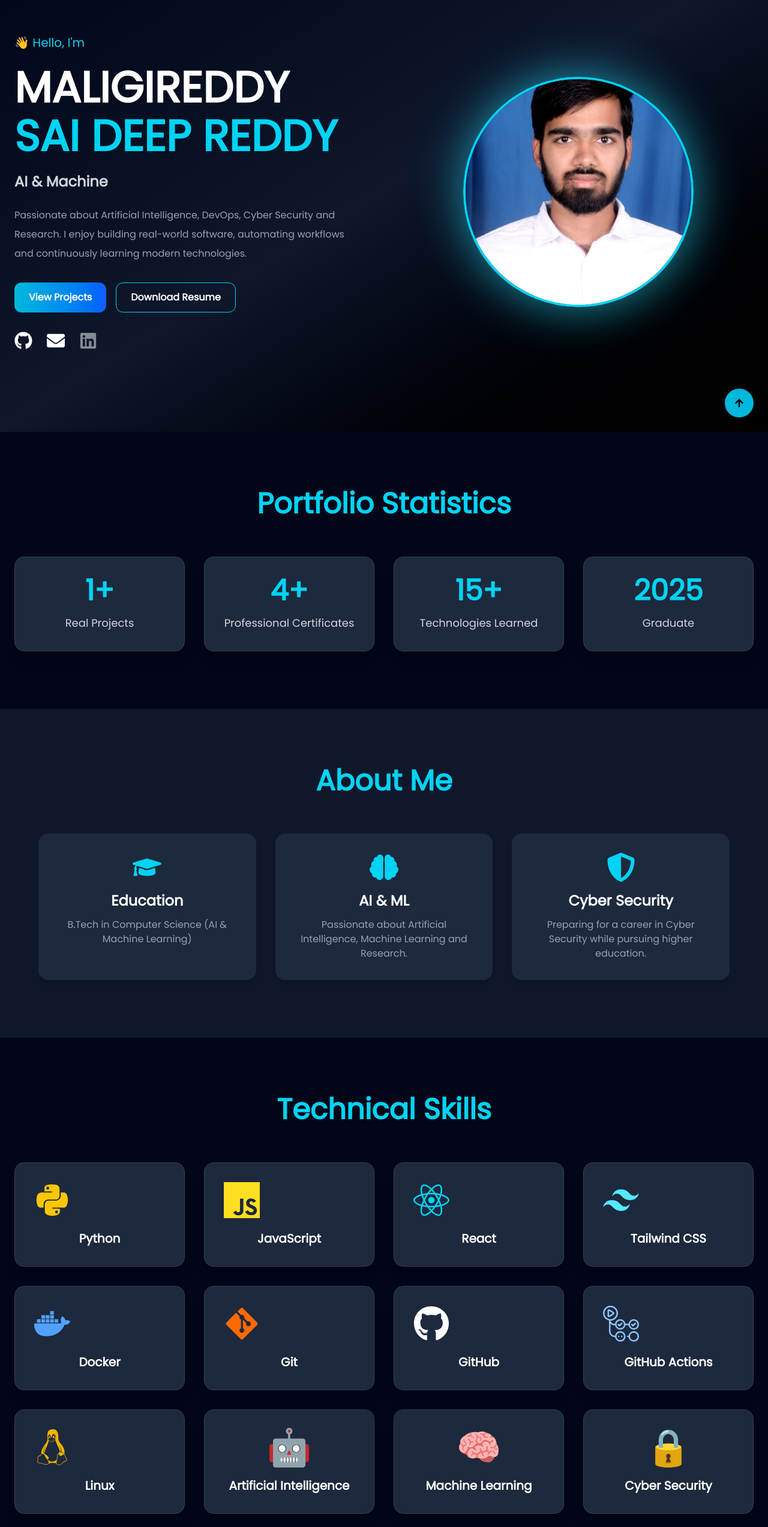
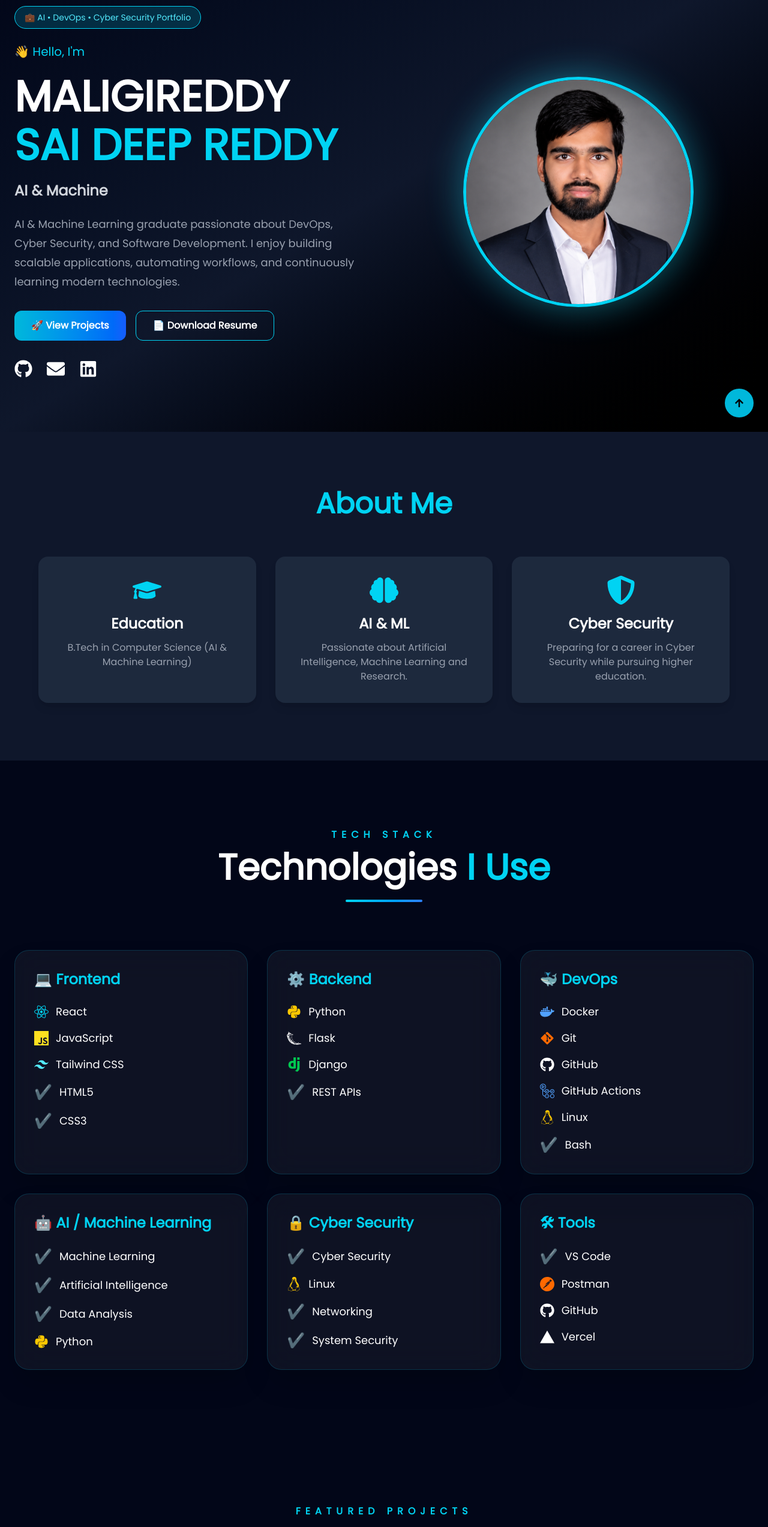
Before and after one commit to MALGIREDDY/portfolio, a React app: page / in a window 1280 px wide. Shown: the part 80-2626 px from the top of the page at 60% size. Built offline with nearby package versions, Linux system fonts and the light colour scheme; the HTML template or start-up script is replaced by a standard one.

Commit message:
Updated portfolio design and UI

```diff
--- a/src/App.jsx
+++ b/src/App.jsx
@@ -4,11 +4,9 @@ import Loader from "./components/Loader";
 
 import Navbar from "./components/Navbar";
 import Hero from "./components/Hero";
-import Stats from "./components/Stats";
 import About from "./components/About";
 import Skills from "./components/Skills";
 import Projects from "./components/Projects";
-import Achievements from "./components/Achievements";
 import Education from "./components/Education";
 import Certificates from "./components/Certificates";
 import Contact from "./components/Contact";
@@ -40,7 +38,6 @@ function App() {
 
       <Hero />
 
-      <Stats />
 
       <About />
 
@@ -48,7 +45,6 @@ function App() {
 
       <Projects />
 
-      <Achievements />
 
       <Education />
 
--- a/src/components/Contact.jsx
+++ b/src/components/Contact.jsx
@@ -1,48 +1,131 @@
 import { motion } from "framer-motion";
-import { FaEnvelope, FaGithub, FaMapMarkerAlt } from "react-icons/fa";
+import {
+  FaEnvelope,
+  FaGithub,
+  FaLinkedin,
+  FaMapMarkerAlt,
+  FaDownload,
+} from "react-icons/fa";
 
 function Contact() {
+  const contacts = [
+    {
+      title: "Email",
+      value: "saideepmalgireddy@gmail.com",
+      icon: <FaEnvelope />,
+      link: "mailto:saideepmalgireddy@gmail.com",
+    },
+    {
+      title: "GitHub",
+      value: "github.com/MALGIREDDY",
+      icon: <FaGithub />,
+      link: "https://github.com/MALGIREDDY",
+    },
+    {
+      title: "LinkedIn",
+      value: "Coming Soon",
+      icon: <FaLinkedin />,
+      link: "#",
+    },
+    {
+      title: "Location",
+      value: "Telangana, India",
+      icon: <FaMapMarkerAlt />,
+      link: "#",
+    },
+  ];
+
   return (
     <section
       id="contact"
-      className="bg-slate-950 text-white py-24 px-6"
+      className="bg-slate-950 text-white py-28 px-6"
     >
-      <div className="max-w-6xl mx-auto">
+      <div className="max-w-7xl mx-auto">
 
-        <motion.h2
+        {/* Heading */}
+
+        <motion.div
           initial={{ opacity: 0, y: -40 }}
           whileInView={{ opacity: 1, y: 0 }}
           transition={{ duration: 0.8 }}
-          className="text-5xl font-bold text-center text-cyan-400 mb-16"
+          className="text-center mb-20"
         >
-          Contact Me
-        </motion.h2>
 
-        <div className="bg-slate-800 rounded-2xl p-8 shadow-xl space-y-6">
+          <p className="uppercase tracking-[8px] text-cyan-400 font-semibold">
+            LET'S CONNECT
+          </p>
 
-          <div className="flex items-center gap-4">
-            <FaEnvelope className="text-cyan-400 text-2xl" />
-            <span>saideepmalgireddy@gmail.com</span>
-          </div>
+          <h2 className="text-5xl md:text-6xl font-black mt-3">
+            Get In
+            <span className="text-cyan-400"> Touch</span>
+          </h2>
 
-          <div className="flex items-center gap-4">
-            <FaGithub className="text-cyan-400 text-2xl" />
-            <a
-              href="https://github.com/MALGIREDDY"
-              target="_blank"
-              rel="noreferrer"
-              className="hover:text-cyan-400"
+          <div className="w-32 h-1 bg-gradient-to-r from-cyan-400 to-blue-500 rounded-full mx-auto mt-6"></div>
+
+          <p className="text-gray-400 mt-8 text-lg max-w-2xl mx-auto">
+            Interested in collaborating, discussing opportunities,
+            or just saying hello? Feel free to reach out.
+          </p>
+
+        </motion.div>
+
+        {/* Cards */}
+
+        <div className="grid md:grid-cols-2 gap-8">
+
+          {contacts.map((item, index) => (
+
+            <motion.a
+              key={item.title}
+              href={item.link}
+              target={item.link.startsWith("http") ? "_blank" : "_self"}
+              rel="noopener noreferrer"
+              initial={{ opacity: 0, y: 40 }}
+              whileInView={{ opacity: 1, y: 0 }}
+              transition={{ delay: index * 0.1 }}
+              whileHover={{
+                y: -8,
+                scale: 1.02,
+              }}
+              className="bg-white/5 backdrop-blur-xl border border-cyan-500/20 rounded-3xl p-8 shadow-2xl hover:border-cyan-400 transition-all duration-500"
             >
-              github.com/MALGIREDDY
-            </a>
-          </div>
 
-          <div className="flex items-center gap-4">
-            <FaMapMarkerAlt className="text-cyan-400 text-2xl" />
-            <span>Telangana, India</span>
-          </div>
+              <div className="text-5xl text-cyan-400 mb-6">
+                {item.icon}
+              </div>
+
+              <h3 className="text-2xl font-bold mb-2">
+                {item.title}
+              </h3>
+
+              <p className="text-gray-300 break-all">
+                {item.value}
+              </p>
+
+            </motion.a>
+
+          ))}
 
         </div>
+
+        {/* Resume Button */}
+
+        <motion.div
+          initial={{ opacity: 0 }}
+          whileInView={{ opacity: 1 }}
+          transition={{ delay: 0.5 }}
+          className="flex justify-center mt-16"
+        >
+
+          <button className="flex items-center gap-3 bg-gradient-to-r from-cyan-500 to-blue-600 px-8 py-4 rounded-xl font-semibold hover:scale-105 transition-all duration-300 shadow-lg">
+
+            <FaDownload />
+
+            Download Resume
+
+          </button>
+
+        </motion.div>
 
       </div>
     </section>
--- a/src/components/Footer.jsx
+++ b/src/components/Footer.jsx
@@ -1,54 +1,79 @@
-import { FaGithub, FaEnvelope, FaArrowUp } from "react-icons/fa";
+import { FaGithub, FaEnvelope, FaArrowUp, FaCode } from "react-icons/fa";
+import { motion } from "framer-motion";
 
 function Footer() {
   return (
-    <footer className="bg-slate-900 text-white py-10 border-t border-slate-700">
+    <footer className="bg-slate-950 text-white pt-16 pb-8">
+
+      {/* Top Divider */}
+      <div className="w-40 h-[2px] bg-gradient-to-r from-transparent via-cyan-400 to-transparent mx-auto mb-12"></div>
+
       <div className="max-w-7xl mx-auto px-6">
 
-        <div className="flex flex-col md:flex-row justify-between items-center gap-6">
+        <motion.div
+          initial={{ opacity: 0 }}
+          whileInView={{ opacity: 1 }}
+          transition={{ duration: 0.8 }}
+          className="text-center"
+        >
 
-          <div>
-            <h2 className="text-2xl font-bold text-cyan-400">
+          <h2 className="text-3xl md:text-4xl font-black text-cyan-400">
             MALIGIREDDY SAI DEEP REDDY
           </h2>
 
-            <p className="text-gray-400 mt-2">
-              AI & Machine Learning Graduate
+          <p className="text-gray-400 mt-4 text-lg">
+            AI • DevOps • Cyber Security • Machine Learning
           </p>
-          </div>
 
-          <div className="flex gap-6 text-3xl">
+          <p className="text-gray-500 mt-6 max-w-2xl mx-auto leading-8">
+            Thank you for visiting my portfolio.
+            I'm passionate about building modern software,
+            solving real-world problems, and continuously
+            learning new technologies.
+          </p>
+
+        </motion.div>
+
+        {/* Social Icons */}
+
+        <div className="flex justify-center gap-8 mt-10 text-3xl">
 
           <a
             href="mailto:saideepmalgireddy@gmail.com"
-              className="hover:text-cyan-400 transition"
+            className="hover:text-cyan-400 hover:scale-125 transition-all duration-300"
           >
             <FaEnvelope />
           </a>
 
           <a
-              href="https://github.com/YOUR_GITHUB_USERNAME"
+            href="https://github.com/MALGIREDDY"
             target="_blank"
-              rel="noreferrer"
-              className="hover:text-cyan-400 transition"
+            rel="noopener noreferrer"
+            className="hover:text-cyan-400 hover:scale-125 transition-all duration-300"
           >
             <FaGithub />
           </a>
 
           <a
-              href="#"
-              className="hover:text-cyan-400 transition"
+            href="#home"
+            className="hover:text-cyan-400 hover:scale-125 transition-all duration-300"
           >
             <FaArrowUp />
           </a>
 
         </div>
 
+        {/* Tech Stack */}
+
+       <div className="text-center mt-10">
+  <p className="text-cyan-400 font-semibold">
+    Open to Internship • Full-Time • Research Opportunities
+  </p>
 </div>
 
-        <hr className="my-8 border-slate-700" />
+        <hr className="border-slate-800 my-10" />
 
-        <p className="text-center text-gray-500">
+        <p className="text-center text-gray-500 text-sm">
           © 2026 MALIGIREDDY SAI DEEP REDDY. All Rights Reserved.
         </p>
 
--- a/src/components/Hero.jsx
+++ b/src/components/Hero.jsx
@@ -9,29 +9,28 @@ function Hero() {
       id="home"
       className="relative min-h-screen bg-gradient-to-br from-slate-950 via-slate-900 to-black text-white flex items-center overflow-hidden"
     >
-      {/* Animated Particle Background */}
-      <div className="absolute inset-0 -z-20">
-      </div>
-
-      {/* Glow Background */}
+      {/* Background Glow */}
       <div className="absolute inset-0 -z-10">
-
         <div className="absolute top-20 left-20 w-80 h-80 bg-cyan-500/20 rounded-full blur-3xl animate-pulse"></div>
 
         <div className="absolute bottom-20 right-20 w-96 h-96 bg-blue-500/20 rounded-full blur-3xl animate-pulse"></div>
-
       </div>
 
       <div className="max-w-7xl mx-auto px-6 w-full relative z-10">
 
         <div className="grid md:grid-cols-2 gap-16 items-center">
 
-          {/* LEFT */}
+          {/* LEFT SIDE */}
+
           <motion.div
             initial={{ opacity: 0, x: -80 }}
             animate={{ opacity: 1, x: 0 }}
             transition={{ duration: 1 }}
           >
+
+            <div className="inline-block bg-cyan-500/20 border border-cyan-400 text-cyan-300 px-4 py-2 rounded-full text-sm mb-6">
+              💼 AI • DevOps • Cyber Security Portfolio
+            </div>
 
             <p className="text-cyan-400 text-xl mb-4">
               👋 Hello, I'm
@@ -62,26 +61,22 @@ function Hero() {
 
             </div>
 
-            <p className="text-gray-400 mt-6 max-w-xl leading-8">
-              Passionate about Artificial Intelligence, DevOps,
-              Cyber Security and Research.
-              I enjoy building real-world software,
-              automating workflows and continuously
-              learning modern technologies.
+            <p className="text-gray-400 mt-6 max-w-xl leading-8 text-lg">
+              AI & Machine Learning graduate passionate about
+              DevOps, Cyber Security, and Software Development.
+              I enjoy building scalable applications,
+              automating workflows, and continuously learning
+              modern technologies.
             </p>
 
             <div className="flex flex-wrap gap-4 mt-8">
 
-              <button className="bg-gradient-to-r from-cyan-500 to-blue-600 hover:scale-105 hover:shadow-cyan-500/50 hover:shadow-xl transition duration-300 px-6 py-3 rounded-xl font-semibold">
-
-                View Projects
-
+              <button className="bg-gradient-to-r from-cyan-500 to-blue-600 hover:scale-105 hover:shadow-xl hover:shadow-cyan-500/40 transition-all duration-300 px-7 py-3 rounded-xl font-semibold">
+                🚀 View Projects
               </button>
 
-              <button className="border border-cyan-400 hover:bg-cyan-500 hover:scale-105 transition duration-300 px-6 py-3 rounded-xl font-semibold">
-
-                Download Resume
-
+              <button className="border border-cyan-400 hover:bg-cyan-500 hover:text-black hover:scale-105 transition-all duration-300 px-7 py-3 rounded-xl font-semibold">
+                📄 Download Resume
               </button>
 
             </div>
@@ -93,20 +88,26 @@ function Hero() {
                 target="_blank"
                 rel="noopener noreferrer"
               >
-                <FaGithub className="hover:text-cyan-400 hover:scale-125 transition duration-300 cursor-pointer" />
+                <FaGithub className="hover:text-cyan-400 hover:scale-125 transition-all duration-300" />
               </a>
 
               <a href="mailto:saideepmalgireddy@gmail.com">
-                <FaEnvelope className="hover:text-cyan-400 hover:scale-125 transition duration-300 cursor-pointer" />
+                <FaEnvelope className="hover:text-cyan-400 hover:scale-125 transition-all duration-300" />
               </a>
 
-              <FaLinkedin className="opacity-50 hover:text-cyan-400 hover:scale-125 transition duration-300 cursor-pointer" />
+              <a
+                href="https://www.linkedin.com/"
+                target="_blank"
+                rel="noopener noreferrer"
+              >
+                <FaLinkedin className="hover:text-cyan-400 hover:scale-125 transition-all duration-300" />
+              </a>
 
             </div>
 
           </motion.div>
 
-          {/* RIGHT */}
+          {/* RIGHT SIDE */}
 
           <motion.div
             className="flex justify-center"
@@ -120,12 +121,22 @@ function Hero() {
               alt="Sai Deep"
               whileHover={{
                 scale: 1.05,
-                rotate: 2,
+                rotate: 1,
               }}
               transition={{
                 duration: 0.4,
               }}
-              className="w-80 h-80 md:w-96 md:h-96 rounded-full object-cover border-4 border-cyan-400 shadow-[0_0_80px_rgba(34,211,238,0.7)]"
+              className="
+                w-80 h-80
+                md:w-96 md:h-96
+                rounded-full
+                object-cover
+                border-[5px] border-cyan-400
+                shadow-[0_0_60px_rgba(34,211,238,0.45)]
+                hover:shadow-[0_0_90px_rgba(34,211,238,0.7)]
+                transition-all
+                duration-500
+              "
             />
 
           </motion.div>
--- a/src/components/Projects.jsx
+++ b/src/components/Projects.jsx
@@ -6,10 +6,9 @@ import demoVideo from "../assets/videos/cicd-demo.mp4";
 
 const projects = [
   {
-    title: "Full Stack CI/CD Pipeline using Docker & GitHub Actions",
-
+    title: "Full Stack CI/CD Pipeline",
     description:
-      "Designed and implemented a fully automated CI/CD pipeline for a full-stack application. The pipeline automatically builds, tests, scans, pushes Docker images and deploys to Development, Staging and Production environments.",
+      "Built a complete CI/CD pipeline using Docker and GitHub Actions. The project automatically builds, tests, scans Docker images and deploys the application through a production-ready workflow.",
 
     image: projectImage,
 
@@ -21,14 +20,14 @@ const projects = [
     live: "#",
 
     technologies: [
+      "React",
+      "Docker",
+      "GitHub",
       "GitHub Actions",
-      "Docker",
-      "Git",
-      "GitHub",
-      "Frontend",
-      "Backend",
+      "Flask",
       "CI/CD",
       "DevOps",
+      "Vercel",
     ],
   },
 ];
@@ -37,58 +36,93 @@ function Projects() {
   return (
     <section
       id="projects"
-      className="bg-slate-950 text-white py-24 px-6"
+      className="bg-slate-950 text-white py-28 px-6"
     >
       <div className="max-w-7xl mx-auto">
 
-        <motion.h2
+        {/* Heading */}
+
+        <motion.div
           initial={{ opacity: 0, y: -40 }}
           whileInView={{ opacity: 1, y: 0 }}
           transition={{ duration: 0.8 }}
-          className="text-5xl font-bold text-center text-cyan-400 mb-16"
+          className="text-center mb-20"
         >
-          Featured Project
-        </motion.h2>
+
+          <p className="uppercase tracking-[8px] text-cyan-400 font-semibold">
+            FEATURED PROJECTS
+          </p>
+
+          <h2 className="text-5xl md:text-6xl font-black mt-3">
+
+            My
+            <span className="text-cyan-400"> Recent Work</span>
+
+          </h2>
+
+          <div className="w-32 h-1 bg-gradient-to-r from-cyan-400 to-blue-500 rounded-full mx-auto mt-6"></div>
+
+        </motion.div>
 
         {projects.map((project) => (
 
           <motion.div
             key={project.title}
-            initial={{ opacity: 0, y: 40 }}
+            initial={{ opacity: 0, y: 50 }}
             whileInView={{ opacity: 1, y: 0 }}
-            transition={{ duration: 0.8 }}
-            whileHover={{ scale: 1.02 }}
-            className="bg-slate-900 rounded-3xl overflow-hidden shadow-2xl border border-slate-700"
+            transition={{ duration: 0.7 }}
+            whileHover={{
+              y: -10,
+            }}
+            className="bg-white/5 backdrop-blur-xl border border-cyan-500/20 rounded-3xl overflow-hidden shadow-2xl hover:border-cyan-400 transition-all duration-500"
           >
 
-            <img
-              src={project.image}
-              alt={project.title}
-              className="w-full h-[450px] object-cover"
-            />
+            {/* Image */}
 
-            <div className="p-8">
+            <div className="overflow-hidden">
 
-              <h3 className="text-3xl font-bold mb-4">
-                {project.title}
+              <motion.img
+                src={project.image}
+                alt={project.title}
+                whileHover={{
+                  scale: 1.05,
+                }}
+                transition={{
+                  duration: 0.5,
+                }}
+                className="w-full h-[430px] object-cover"
+              />
+
+            </div>
+
+            <div className="p-10">
+
+              <h3 className="text-4xl font-bold mb-5">
+                🚀 {project.title}
               </h3>
 
-              <p className="text-gray-400 leading-8">
+              <p className="text-gray-300 leading-8 text-lg">
                 {project.description}
               </p>
+
+              {/* Technology Tags */}
 
               <div className="flex flex-wrap gap-3 mt-8">
 
                 {project.technologies.map((tech) => (
+
                   <span
                     key={tech}
-                    className="bg-cyan-500/20 text-cyan-300 px-4 py-2 rounded-full"
+                    className="px-4 py-2 rounded-full bg-cyan-500/10 border border-cyan-400/40 text-cyan-300 text-sm hover:bg-cyan-500/20 transition"
                   >
                     {tech}
                   </span>
+
                 ))}
 
               </div>
+
+              {/* Buttons */}
 
               <div className="flex flex-wrap gap-5 mt-10">
 
@@ -96,7 +130,7 @@ function Projects() {
                   href={project.github}
                   target="_blank"
                   rel="noopener noreferrer"
-                  className="flex items-center gap-2 bg-cyan-500 hover:bg-cyan-400 px-6 py-3 rounded-xl transition"
+                  className="flex items-center gap-2 px-7 py-3 rounded-xl bg-gradient-to-r from-cyan-500 to-blue-600 hover:scale-105 transition-all duration-300"
                 >
                   <FaGithub />
                   GitHub
@@ -106,17 +140,17 @@ function Projects() {
                   href={project.demo}
                   target="_blank"
                   rel="noopener noreferrer"
-                  className="flex items-center gap-2 bg-green-600 hover:bg-green-500 px-6 py-3 rounded-xl transition"
+                  className="flex items-center gap-2 px-7 py-3 rounded-xl bg-green-600 hover:bg-green-500 hover:scale-105 transition-all duration-300"
                 >
                   <FaPlayCircle />
-                  Watch Demo
+                  Demo Video
                 </a>
 
                 <button
-                  className="flex items-center gap-2 bg-gray-700 px-6 py-3 rounded-xl cursor-not-allowed"
+                  className="flex items-center gap-2 px-7 py-3 rounded-xl bg-slate-700 text-gray-300 cursor-not-allowed"
                 >
                   <FaGlobe />
-                  Live Demo (Coming Soon)
+                  Live Demo Soon
                 </button>
 
               </div>
--- a/src/components/Skills.jsx
+++ b/src/components/Skills.jsx
@@ -12,62 +12,149 @@ import {
   SiGithubactions,
   SiJavascript,
   SiTailwindcss,
+  SiFlask,
+  SiDjango,
+  SiPostman,
+  SiVercel,
 } from "react-icons/si";
 
-const skills = [
-  { name: "Python", icon: <FaPython />, color: "text-yellow-400" },
-  { name: "JavaScript", icon: <SiJavascript />, color: "text-yellow-300" },
-  { name: "React", icon: <FaReact />, color: "text-cyan-400" },
-  { name: "Tailwind CSS", icon: <SiTailwindcss />, color: "text-cyan-300" },
-  { name: "Docker", icon: <FaDocker />, color: "text-blue-400" },
-  { name: "Git", icon: <FaGitAlt />, color: "text-orange-500" },
-  { name: "GitHub", icon: <FaGithub />, color: "text-white" },
-  { name: "GitHub Actions", icon: <SiGithubactions />, color: "text-blue-300" },
-  { name: "Linux", icon: <FaLinux />, color: "text-yellow-500" },
-  { name: "Artificial Intelligence", icon: "🤖", color: "" },
-  { name: "Machine Learning", icon: "🧠", color: "" },
-  { name: "Cyber Security", icon: "🔒", color: "" },
+const skillCategories = [
+  {
+    title: "💻 Frontend",
+    skills: ["React", "JavaScript", "Tailwind CSS", "HTML5", "CSS3"],
+  },
+  {
+    title: "⚙️ Backend",
+    skills: ["Python", "Flask", "Django", "REST APIs"],
+  },
+  {
+    title: "🐳 DevOps",
+    skills: [
+      "Docker",
+      "Git",
+      "GitHub",
+      "GitHub Actions",
+      "Linux",
+      "Bash",
+    ],
+  },
+  {
+    title: "🤖 AI / Machine Learning",
+    skills: [
+      "Machine Learning",
+      "Artificial Intelligence",
+      "Data Analysis",
+      "Python",
+    ],
+  },
+  {
+    title: "🔒 Cyber Security",
+    skills: [
+      "Cyber Security",
+      "Linux",
+      "Networking",
+      "System Security",
+    ],
+  },
+  {
+    title: "🛠 Tools",
+    skills: [
+      "VS Code",
+      "Postman",
+      "GitHub",
+      "Vercel",
+    ],
+  },
 ];
+
+const icons = {
+  React: <FaReact className="text-cyan-400" />,
+  JavaScript: <SiJavascript className="text-yellow-300" />,
+  Python: <FaPython className="text-yellow-400" />,
+  Docker: <FaDocker className="text-blue-400" />,
+  Git: <FaGitAlt className="text-orange-500" />,
+  GitHub: <FaGithub />,
+  Linux: <FaLinux className="text-yellow-400" />,
+  "GitHub Actions": <SiGithubactions className="text-blue-400" />,
+  "Tailwind CSS": <SiTailwindcss className="text-cyan-300" />,
+  Flask: <SiFlask />,
+  Django: <SiDjango className="text-green-500" />,
+  Postman: <SiPostman className="text-orange-500" />,
+  Vercel: <SiVercel />,
+};
 
 function Skills() {
   return (
     <section
       id="skills"
-      className="bg-slate-950 text-white py-24 px-6"
+      className="bg-slate-950 text-white py-28 px-6"
     >
       <div className="max-w-7xl mx-auto">
 
-        <motion.h2
+        {/* Heading */}
+
+        <motion.div
           initial={{ opacity: 0, y: -40 }}
           whileInView={{ opacity: 1, y: 0 }}
           transition={{ duration: 0.8 }}
-          className="text-5xl font-bold text-center text-cyan-400 mb-16"
+          className="text-center mb-20"
         >
-          Technical Skills
-        </motion.h2>
 
-        <div className="grid sm:grid-cols-2 md:grid-cols-3 lg:grid-cols-4 gap-8">
+          <p className="uppercase tracking-[8px] text-cyan-400 font-semibold">
+            TECH STACK
+          </p>
 
-          {skills.map((skill, index) => (
+          <h2 className="text-5xl md:text-6xl font-black mt-3">
+            Technologies
+            <span className="text-cyan-400"> I Use</span>
+          </h2>
+
+          <div className="w-32 h-1 bg-gradient-to-r from-cyan-400 to-blue-500 rounded-full mx-auto mt-6"></div>
+
+        </motion.div>
+
+        <div className="grid md:grid-cols-2 lg:grid-cols-3 gap-8">
+
+          {skillCategories.map((category, index) => (
+
             <motion.div
-              key={skill.name}
+              key={category.title}
               initial={{ opacity: 0, y: 40 }}
               whileInView={{ opacity: 1, y: 0 }}
-              transition={{ delay: index * 0.05 }}
+              transition={{ delay: index * 0.1 }}
               whileHover={{
-                scale: 1.05,
-                rotate: 2,
+                y: -8,
               }}
-              className="bg-slate-800 border border-slate-700 rounded-2xl p-8 text-center shadow-xl"
+              className="bg-white/5 backdrop-blur-xl border border-cyan-500/20 rounded-3xl p-8 shadow-2xl hover:border-cyan-400 transition-all duration-500"
             >
-              <div className={`text-6xl mb-5 ${skill.color}`}>
-                {skill.icon}
+
+              <h3 className="text-2xl font-bold mb-6 text-cyan-400">
+                {category.title}
+              </h3>
+
+              <div className="space-y-4">
+
+                {category.skills.map((skill) => (
+
+                  <div
+                    key={skill}
+                    className="flex items-center gap-3 text-lg"
+                  >
+
+                    <div className="text-2xl">
+                      {icons[skill] || "✔️"}
+                    </div>
+
+                    <span>{skill}</span>
+
+                  </div>
+
+                ))}
+
               </div>
 
-              <h3 className="text-xl font-semibold">
-                {skill.name}
-              </h3>
             </motion.div>
+
           ))}
 
         </div>
```
Also changed, not shown: src/components/Certificates.jsx (+56 -22 lines), src/assets/profile.jpeg. Lines whose indentation alone changed are shown as unchanged.
